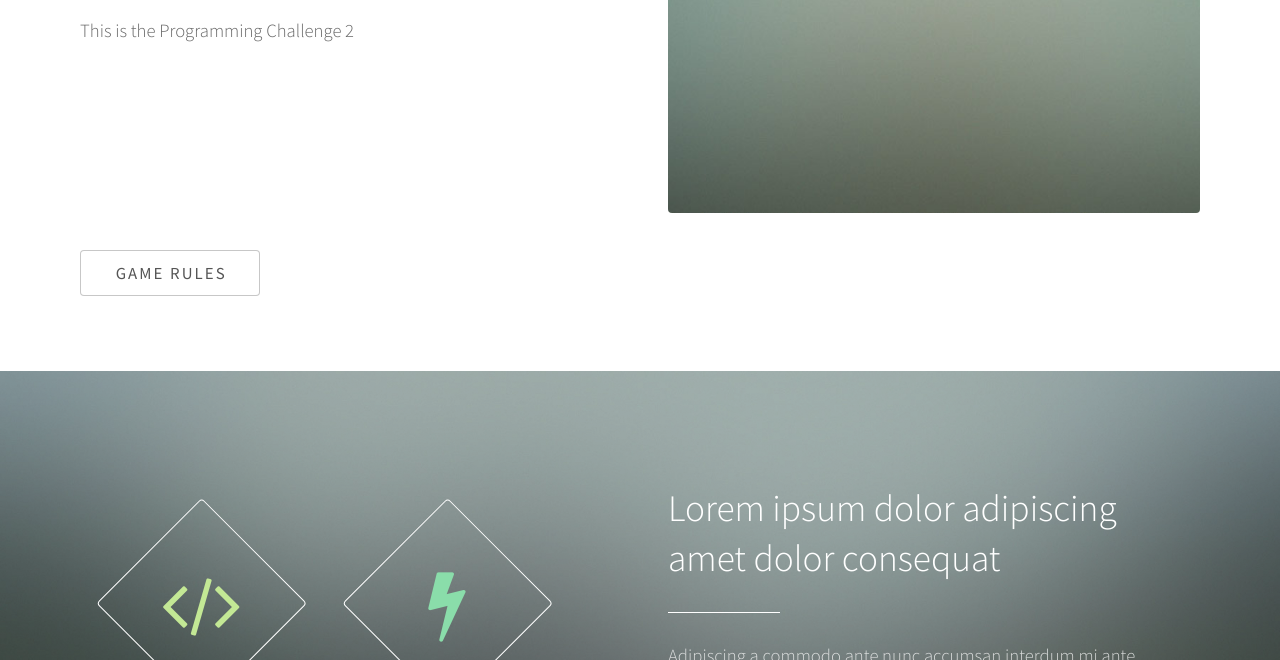
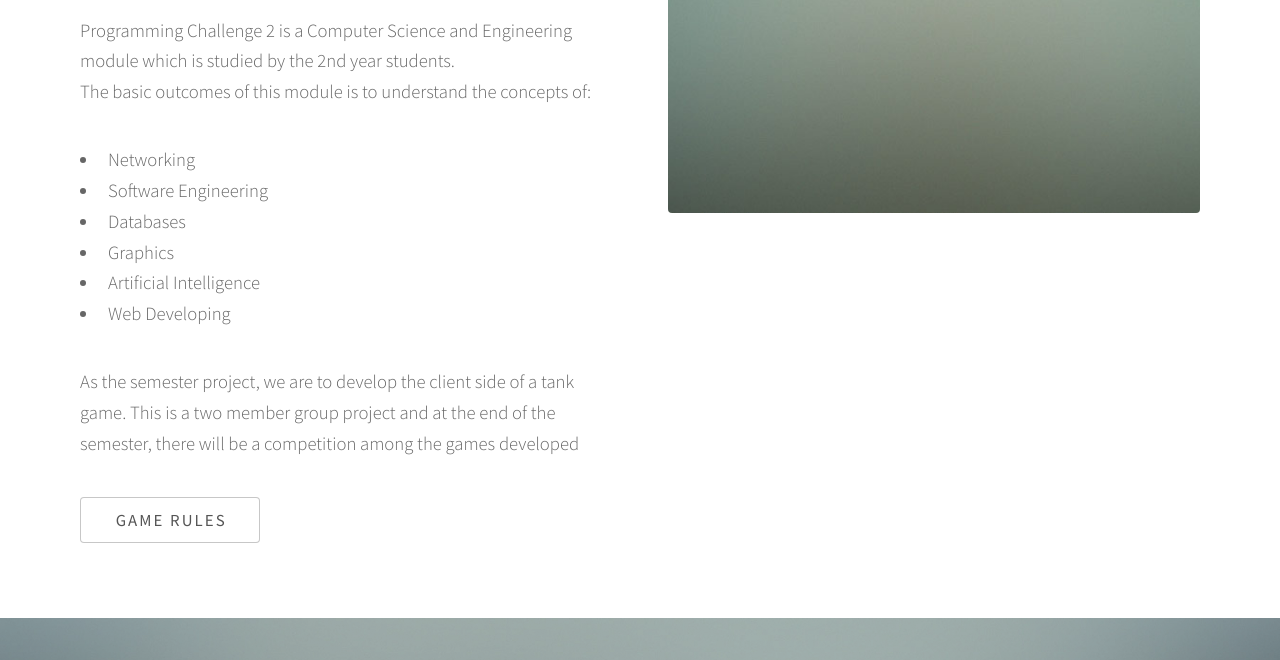
Before and after one commit to janakact/crash-and-burn-web, a plain HTML site: page index.html in a window 1280 px wide. Shown: the part 610-1270 px from the top of the page. Drawn offline with Linux system fonts and the light colour scheme.

Commit message:
Description done

```diff
--- a/index.html
+++ b/index.html
@@ -41,7 +41,37 @@
 								<h2>Description about the game<br />
 								</h2>
 							</header>
-							<p>This is the Programming Challenge 2</p>
+							<p>
+								Programming Challenge 2 is a Computer Science and Engineering module which is studied by the 2nd year students.
+								<br>The basic outcomes of this module is to understand the concepts of:
+							<ul>
+								<li>
+									Networking
+								</li>
+								<li>
+									Software Engineering
+								</li>
+								<li>
+									Databases
+								</li>
+								<li>
+									Graphics
+								</li>
+								<li>
+									Artificial Intelligence
+								</li>
+								<li>
+									Web Developing
+								</li>
+
+							</ul>
+
+							</p>
+							<p>
+								As the semester project, we are to develop the client side of a tank game.
+								This is a two member group project and at the end of the semester, there will be a competition among the games developed
+							</p>
+
 						</div>
 						<div class="6u$ 12u$(medium) important(medium)">
 							<span class="image fit"><img src="images/pic01.jpg" alt="" /></span>
```
